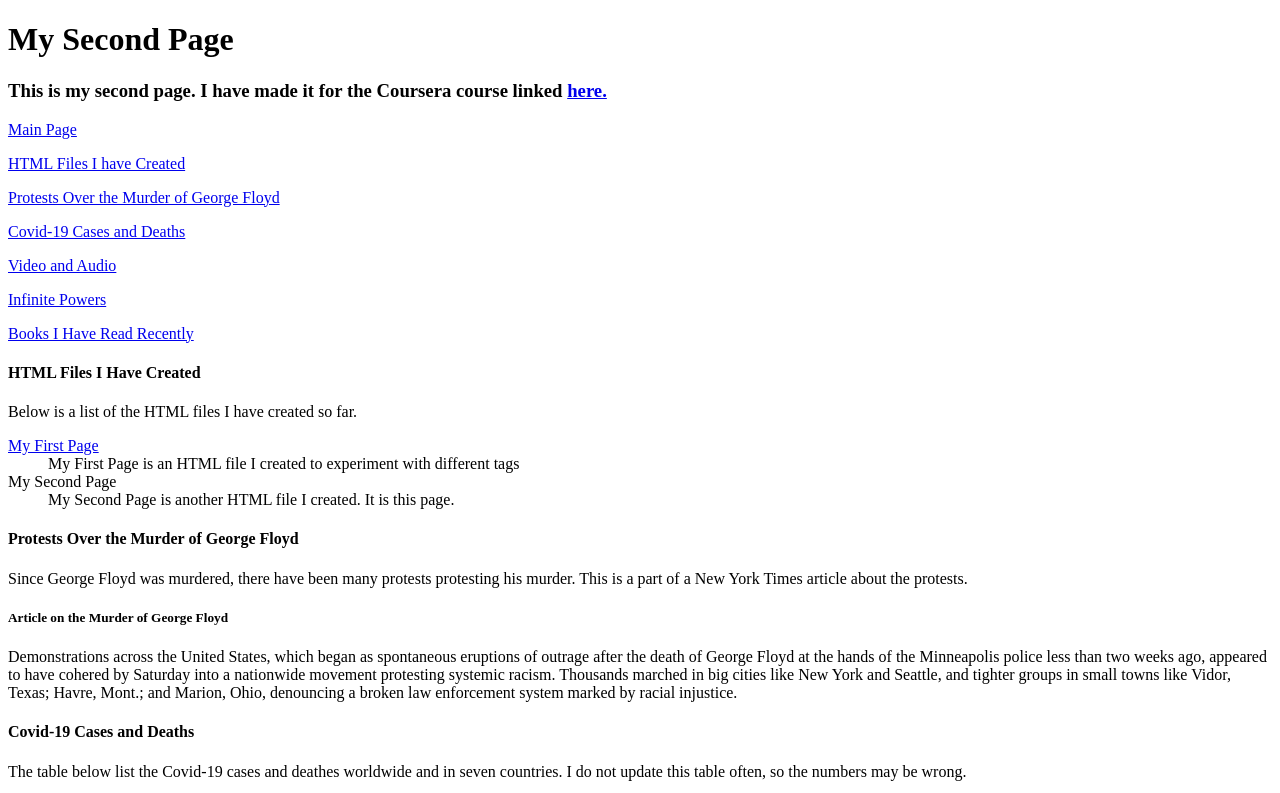
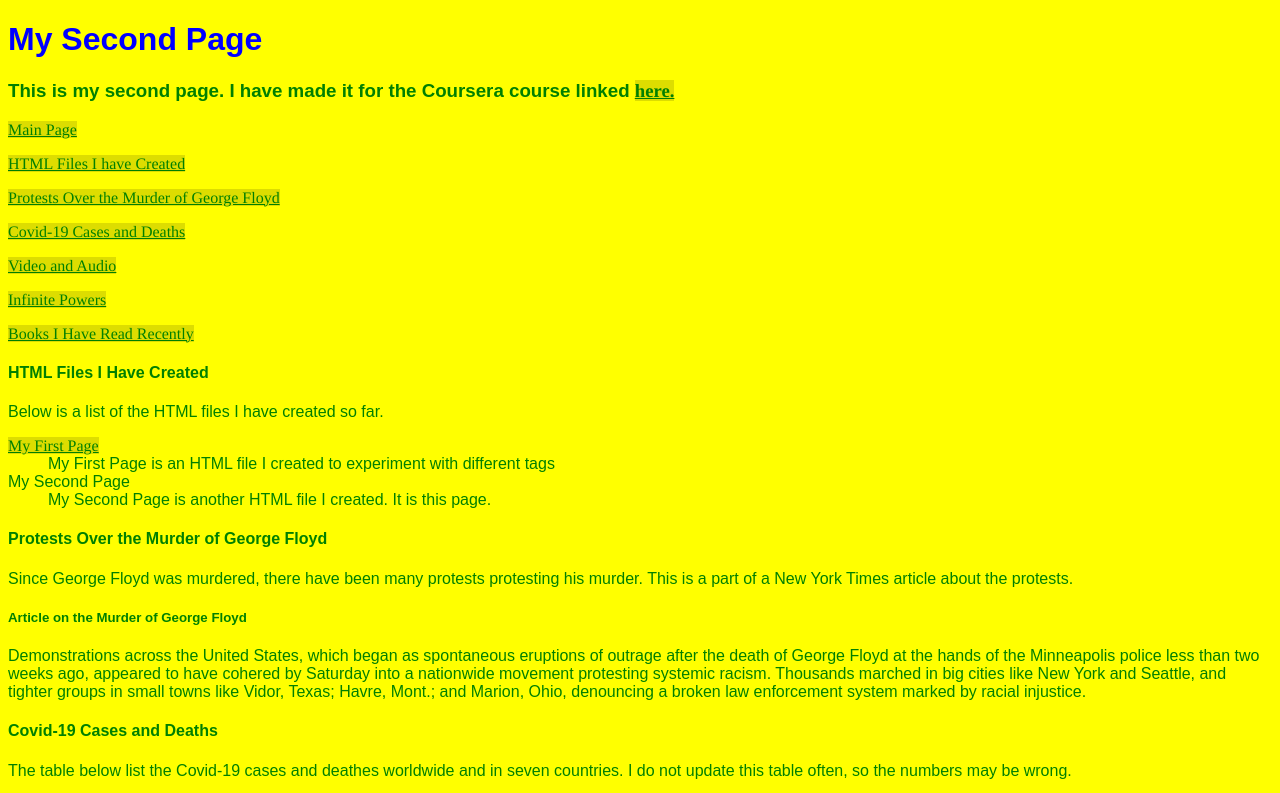
Before and after one commit to dhruva-vidhant/old_website, a plain HTML site: page secondPage.html in a window 1280 px wide. Shown: the top 793 px of the page. Drawn offline with Linux system fonts and the light colour scheme.

Commit message:
Added stylesheet

```diff
--- /dev/null
+++ b/firstPage.css
@@ -0,0 +1,13 @@
+h1{
+	color:blue;
+}
+html{
+	background-color:yellow;
+	font-family:Arial;
+	color:green;
+}
+a{
+	color:green;
+	font-family:Times;
+	background-color:#DDDD00;
+}
--- a/secondPage.html
+++ b/secondPage.html
@@ -4,6 +4,7 @@
 		<meta charset="UTF-8"/>
 		<title>My Website</title>
 		<link rel="icon" type="image/png" href="D.png"/>
+		<link rel="stylesheet" href="firstPage.css"/>
 	</head>
 	<body id="Top">
 		<header>
```
Also changed, not shown: firstPage.html (+1 -0 lines).
